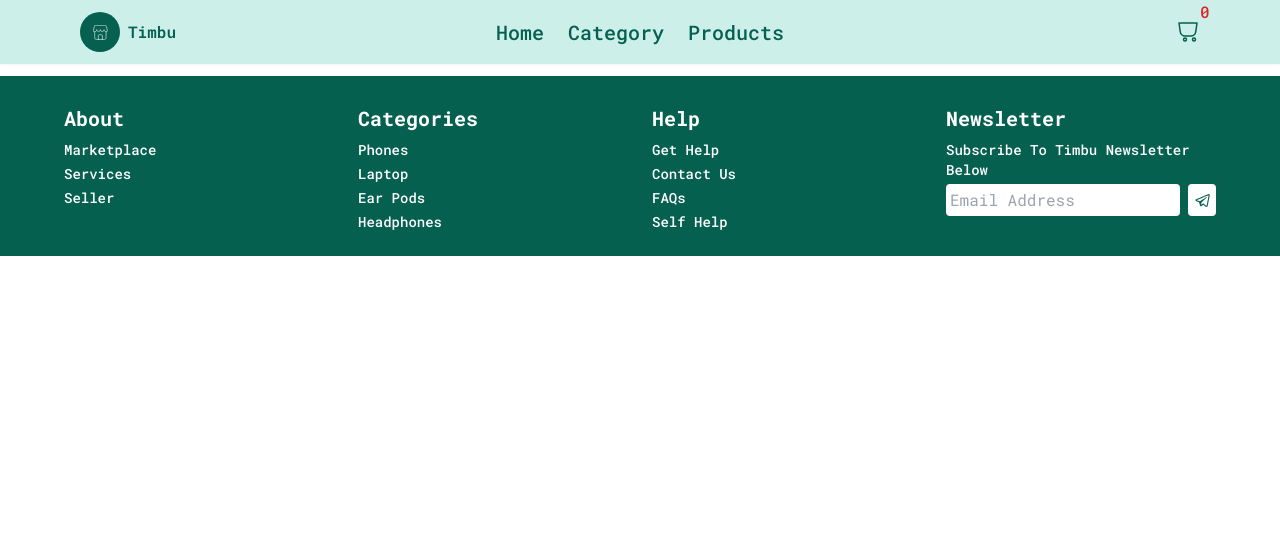
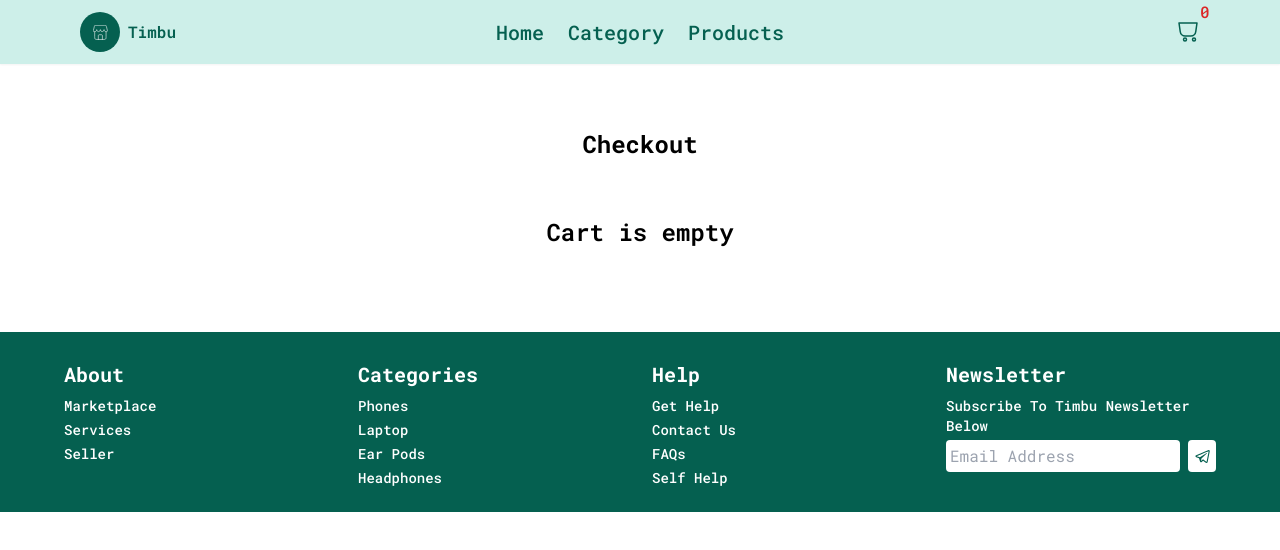
Before and after one commit to mobolajiJinad/TimbuCloud, a Next.js app: page /checkout in a window 1280 px wide. Shown: the top 550 px of the page. Built offline with nearby package versions, Linux system fonts and the light colour scheme.

Commit message:
fix ui layout

```diff
--- a/app/checkout/page.tsx
+++ b/app/checkout/page.tsx
@@ -13,27 +13,18 @@ import MenuOpen from "@/app/assets/MenuOpen.svg";
 
 export default function Page() {
   const {
-    cartItems,
+    cartItems = [],
     updateQuantity,
-    cartCount,
+    cartCount = 0,
     removeFromCart,
     clearCart,
-    totalPrice,
+    totalPrice = 0,
   } = useContext(CartContext);
   const [checkout, setCheckout] = useState(false);
 
-  if (
-    !clearCart ||
-    !updateQuantity ||
-    !removeFromCart ||
-    !cartCount ||
-    !totalPrice
-  )
-    return null;
-
   const checkoutFunc = () => {
     setCheckout(true);
-    clearCart();
+    clearCart?.();
   };
 
   return (
@@ -77,7 +68,7 @@ export default function Page() {
                     min="1"
                     value={item.quantity}
                     onChange={(e) =>
-                      updateQuantity(item.id, parseInt(e.target.value))
+                      updateQuantity?.(item.id, parseInt(e.target.value))
                     }
                     className="w-9 border text-center sm:w-11 sm:p-2"
                   />
@@ -91,29 +82,29 @@ export default function Page() {
                   <Image
                     src={ClearCart}
                     className="ml-2 cursor-pointer sm:ml-3"
-                    onClick={() => removeFromCart(item.id)}
+                    onClick={() => removeFromCart?.(item.id)}
                     alt="Remove item"
                   />
                 </div>
               </div>
             ))}
 
+            {cartCount === 0 && (
+              <h2 className="my-9  text-2xl text-center font-semibold">
+                Cart is empty
+              </h2>
+            )}
+
             {cartCount > 0 && (
               <button
                 className="my-9 ml-2 flex items-center rounded-xl bg-dark-cyan px-3 py-1 text-white"
-                onClick={() => clearCart()}
+                onClick={() => clearCart?.()}
               >
                 <Image src={WhiteCart} alt="" className="mr-2" />
                 Clear Cart
               </button>
             )}
           </div>
-
-          {cartCount === 0 && (
-            <h2 className="my-9 text-center text-2xl font-semibold">
-              Cart is empty
-            </h2>
-          )}
 
           {cartCount > 0 && (
             <div className="mx-auto my-5 flex w-60 flex-col items-center rounded-xl bg-[#CDEFE933] px-4 py-7 sm:w-96">
@@ -159,10 +150,10 @@ export default function Page() {
       </main>
 
       {checkout && (
-        <div className="fixed left-1/2 top-1/2 flex w-4/5 max-w-96 -translate-x-1/2 -translate-y-1/2 flex-col items-center rounded-br-xl rounded-tl-xl bg-white p-5 shadow-lg">
+        <div className="fixed left-1/2 top-1/2 flex z-50 w-4/5 max-w-96 -translate-x-1/2 -translate-y-1/2 flex-col items-center rounded-br-xl rounded-tl-xl bg-white p-5 shadow-lg">
           <Image
             src={MenuOpen}
-            alt=""
+            alt="Close Modal"
             className="relative right-24 top-3 cursor-pointer"
             onClick={() => setCheckout(false)}
           />
--- a/app/providers/CartProvider.tsx
+++ b/app/providers/CartProvider.tsx
@@ -6,10 +6,8 @@ interface CartItem {
   id: number;
   image: string;
   name: string;
-  star: number;
   price: number;
   quantity: number;
-  details: string;
 }
 
 interface Notification {
@@ -30,11 +28,26 @@ interface CartContextType {
   setNotification: (notification: Notification) => void;
 }
 
-export const CartContext = createContext<Partial<CartContextType>>({});
+const defaultContext: Partial<CartContextType> = {
+  cartItems: [],
+  cartCount: 0,
+  totalPrice: 0,
+  addToCart: () => {},
+  removeFromCart: () => {},
+  clearCart: () => {},
+  updateQuantity: () => {},
+  notification: { message: "", color: "" },
+  closeNotification: () => {},
+  setNotification: () => {},
+};
+
+export const CartContext =
+  createContext<Partial<CartContextType>>(defaultContext);
 
 export const CartProvider = ({ children }: { children: ReactNode }) => {
   const [cartItems, setCartItems] = useState<CartItem[]>([]);
   const [cartCount, setCartCount] = useState<number>(0);
+  const [totalPrice, setTotalPrice] = useState<number>(0);
   const [notification, setNotification] = useState<Notification>({
     message: "",
     color: "",
@@ -42,42 +55,42 @@ export const CartProvider = ({ children }: { children: ReactNode }) => {
 
   useEffect(() => {
     const count = cartItems.reduce((sum, item) => sum + item.quantity, 0);
+    const total = cartItems.reduce(
+      (sum, item) => sum + item.price * item.quantity,
+      0
+    );
+
     setCartCount(count);
+    setTotalPrice(total);
   }, [cartItems]);
 
   useEffect(() => {
-    const timer = setTimeout(() => {
-      setNotification({ message: "", color: "" });
-    }, 2000);
+    if (notification.message) {
+      const timer = setTimeout(() => {
+        closeNotification();
+      }, 2000);
 
-    return () => clearTimeout(timer); // Cleanup timer
+      return () => clearTimeout(timer); // Cleanup timer
+    }
   }, [notification]);
 
   const addToCart = (product: CartItem) => {
-    setCartItems((prevCart) => {
-      const existingItem = prevCart.find((item) => item.id === product.id);
-
+    setCartItems((prev) => {
+      const existingItem = prev.find((item) => item.id === product.id);
       if (existingItem) {
-        return prevCart.map((item) =>
+        return prev.map((item) =>
           item.id === product.id
             ? { ...item, quantity: item.quantity + product.quantity }
             : item
         );
-      } else {
-        return [...prevCart, { ...product, quantity: product.quantity }];
       }
+      return [...prev, product];
     });
-
-    setNotification({
-      message: "Item added to cart",
-      color: "text-green-500",
-    });
+    setNotification({ message: "Item added to cart", color: "text-green-500" });
   };
 
-  const removeFromCart = (productId: number) => {
-    setCartItems((prevCart) =>
-      prevCart.filter((item) => item.id !== productId)
-    );
+  const removeFromCart = (id: number) => {
+    setCartItems((prev) => prev.filter((item) => item.id !== id));
     setNotification({
       message: "Item removed from cart",
       color: "text-red-500",
@@ -86,26 +99,14 @@ export const CartProvider = ({ children }: { children: ReactNode }) => {
 
   const clearCart = () => {
     setCartItems([]);
-    setNotification({
-      message: "Cart cleared",
-      color: "text-red-500",
-    });
+    setNotification({ message: "Cart cleared", color: "text-red-500" });
   };
 
-  const updateQuantity = (productId: number, quantity: number) => {
-    setCartItems((prevCart) =>
-      prevCart.map((item) =>
-        item.id === productId
-          ? { ...item, quantity: Math.max(1, quantity) }
-          : item
-      )
+  const updateQuantity = (id: number, quantity: number) => {
+    setCartItems((prev) =>
+      prev.map((item) => (item.id === id ? { ...item, quantity } : item))
     );
   };
-
-  const totalPrice = cartItems.reduce(
-    (total, item) => total + item.price * item.quantity,
-    0
-  );
 
   const closeNotification = () => {
     setNotification({ message: "", color: "" });
```
